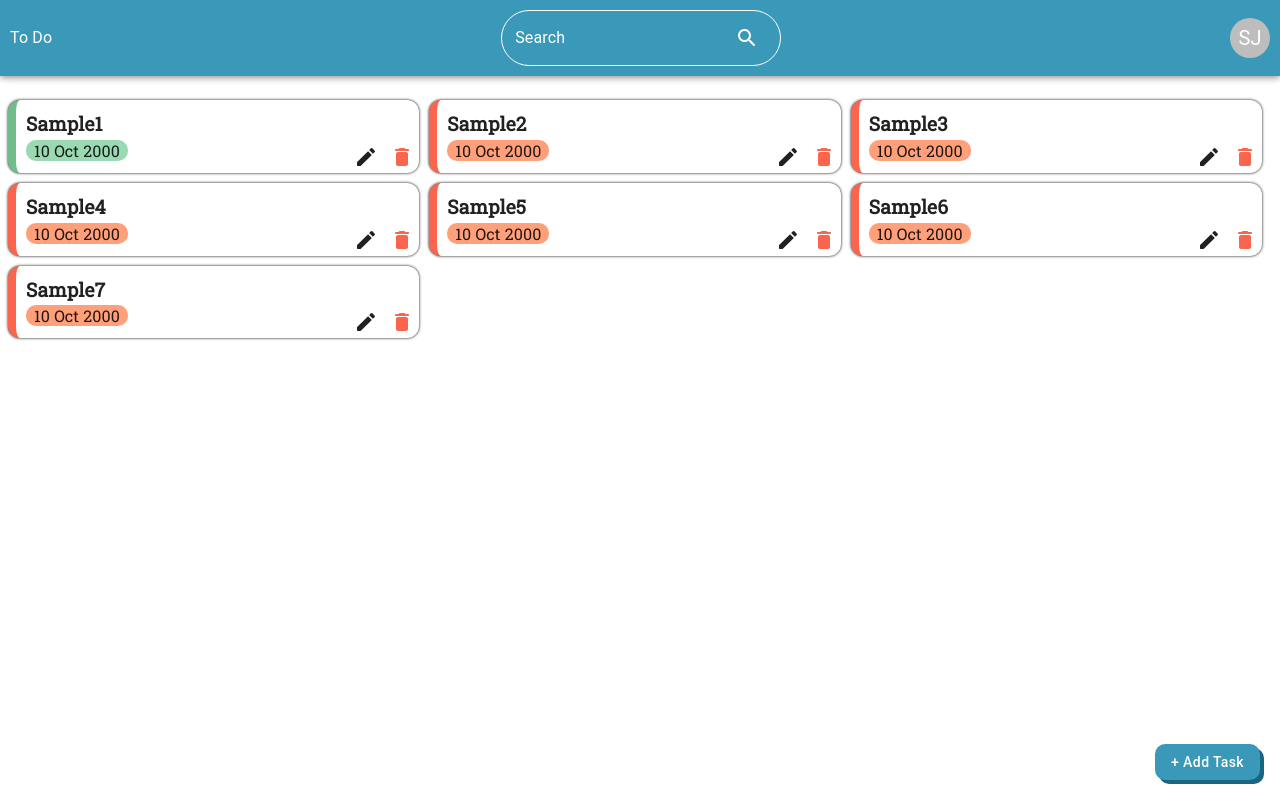
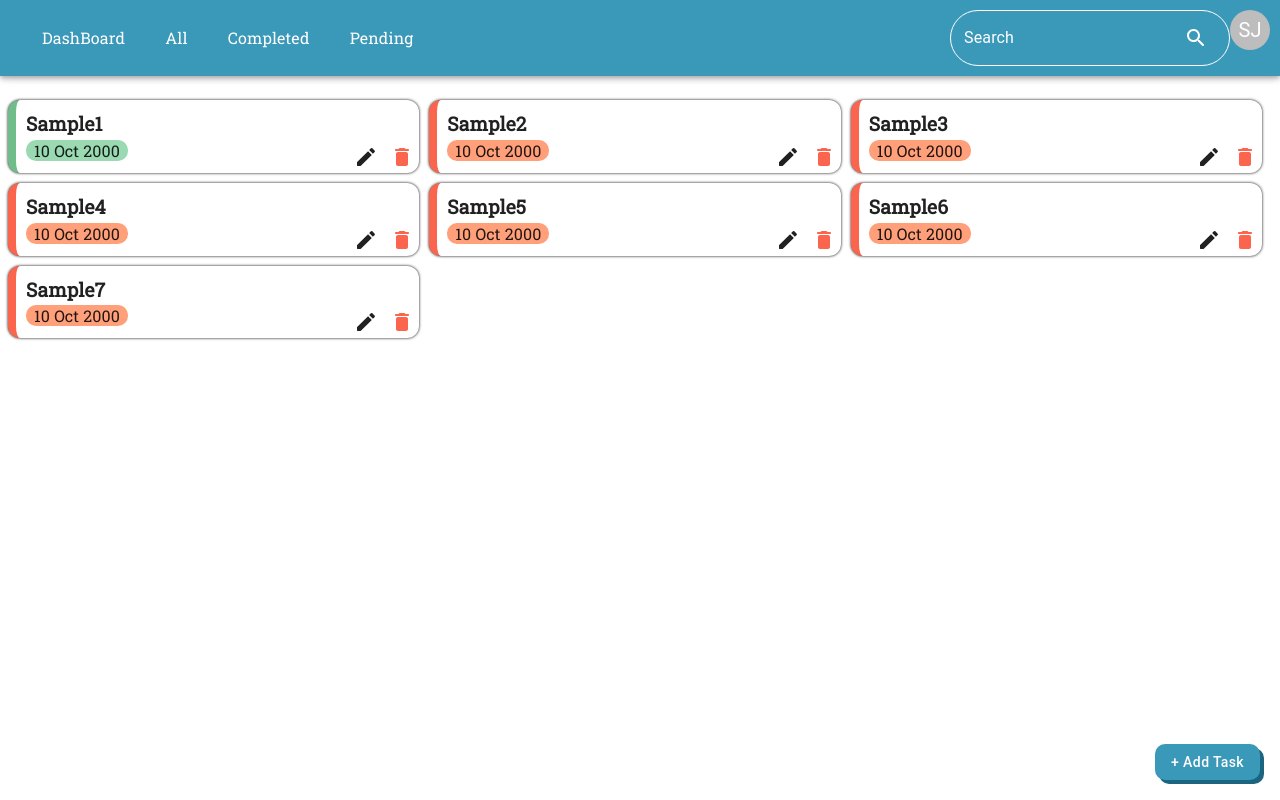
Before and after one commit to Satyaveerjaligama/todo-app, a React (Vite) app: page / in a window 1280 px wide. Built offline with nearby package versions, Linux system fonts and the light colour scheme; the HTML template or start-up script is replaced by a standard one.

Commit message:
added options in topbar

```diff
--- a/src/components/topBar.tsx
+++ b/src/components/topBar.tsx
@@ -2,13 +2,20 @@ import { AppBar, Typography, Avatar, Grid, TextField, InputAdornment } from "@mu
 import { SearchRounded } from "@mui/icons-material";
 
 const TopBar = () => {
+    const navigationList = ['DashBoard', 'All', 'Completed', 'Pending'];
     return (
         <AppBar className="topBar">
             <Grid container className="topBar-container">
-                <Grid item>
-                    <Typography>To Do</Typography>
+                <Grid item sx={{display: "flex", flexDirection: "row"}}>
+                    {navigationList.map((listItem)=>
+                    <a href={`#${listItem}`} className="nav-bar-options text-decoration-none">
+                        <Typography className="text-primary" p={1} ml={3}>
+                            {listItem}
+                        </Typography>
+                    </a>
+                    )}
                 </Grid>
-                <Grid item>
+                <Grid item sx={{display: "flex", flexDirection: "row"}}>
                     <TextField
                         label="Search"
                         className="search"
@@ -20,8 +27,6 @@ const TopBar = () => {
                             )
                         }}
                     />
-                </Grid>
-                <Grid item>
                     <Avatar>SJ</Avatar>
                 </Grid>
             </Grid>
--- a/src/main.scss
+++ b/src/main.scss
@@ -58,3 +58,15 @@ $text-primary: Roboto Slab;
 .background-color-light-red {
     background-color: $light-red;
 }
+
+.text-decoration-none {
+    text-decoration: none !important;
+}
+
+.nav-bar-options {
+    color: white;
+}
+
+.text-primary {
+    font-family: $text-primary !important;
+}
```
